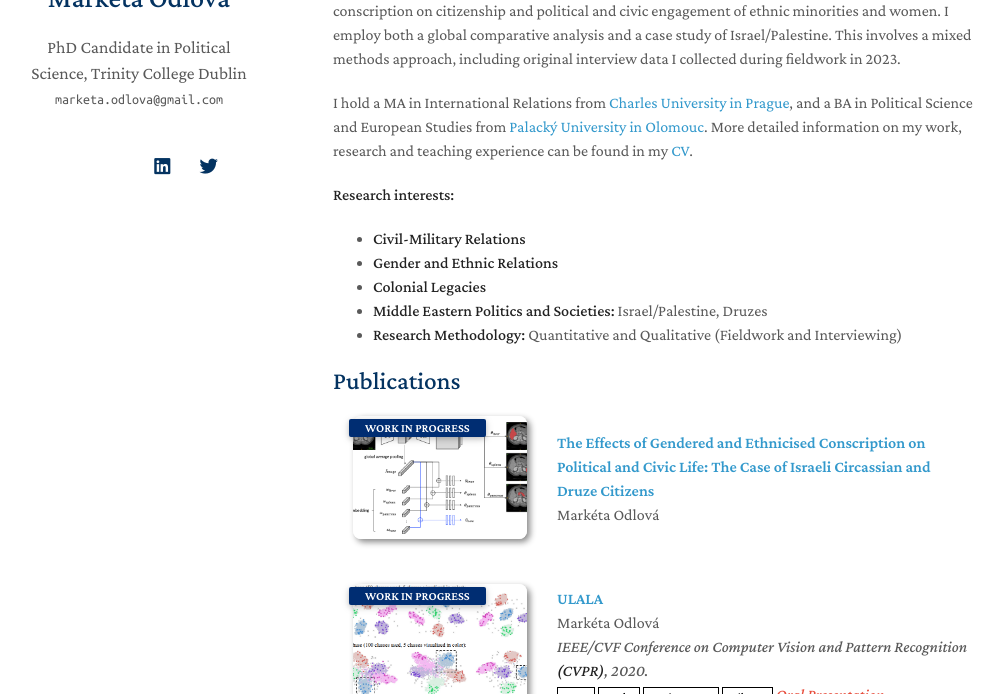
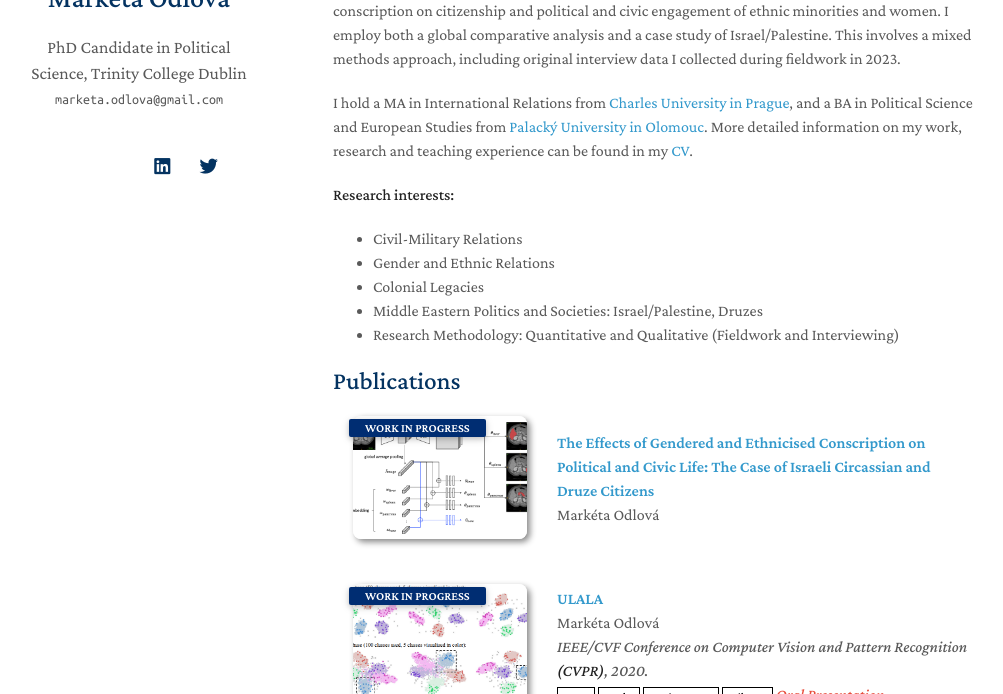
Before and after one commit to marketao/marketao.github.io, a Jekyll site: the page built from index.md, in a window 1280 px wide and 900 px high, cut to the strip 206-900 px from the top of the window. Shown: the whole strip, without its empty margins (137-1140 px from the left). Built offline with Jekyll 4.4.1, drawn with Linux system fonts in a browser that asks for light colours; nearby versions of some CDN libraries; a style sheet for code colours, icons or effects is not loaded; our own code applies the rules of GitHub Pages for plain Markdown files.

```diff
--- a/index.md
+++ b/index.md
@@ -8,11 +8,11 @@ I am a 4th year PhD candidate at the Department of Political Science at <a href=
 I hold a MA in International Relations from <a href="http://cuni.cz" target="_blank">Charles University in Prague</a>, and a BA in Political Science and European Studies from <a href="http://upol.cz" target="_blank">Palacký University in Olomouc</a>. More detailed information on my work, research and teaching experience can be found in my [CV](assets/files/curriculum_vitae.pdf).
 
 **Research interests:**
-- **Civil-Military Relations**
-- **Gender and Ethnic Relations**
-- **Colonial Legacies**
-- **Middle Eastern Politics and Societies:** Israel/Palestine, Druzes
-- **Research Methodology:** Quantitative and Qualitative (Fieldwork and Interviewing)
+- Civil-Military Relations
+- Gender and Ethnic Relations
+- Colonial Legacies
+- Middle Eastern Politics and Societies: Israel/Palestine, Druzes
+- Research Methodology: Quantitative and Qualitative (Fieldwork and Interviewing)
 
 {% include_relative _includes/publications.md %}
 
```
